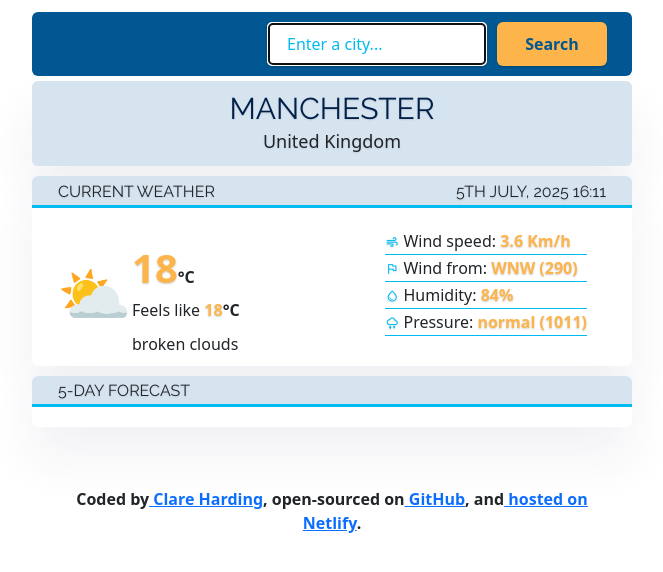
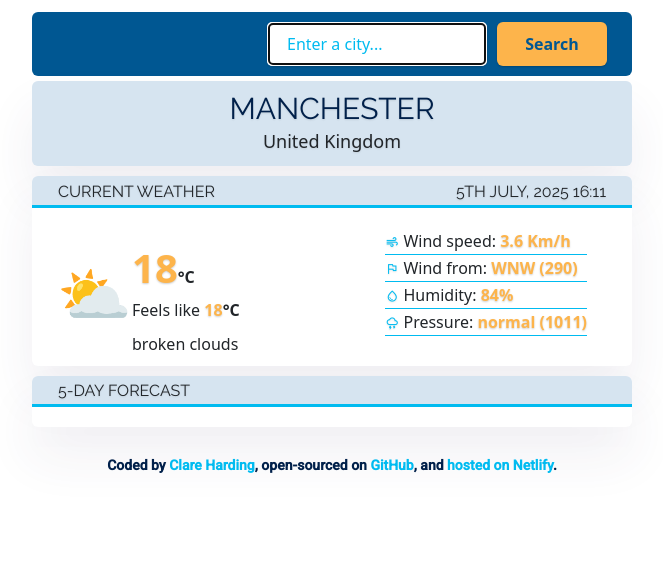
Before and after one commit to chardi90/react-forecast, a React (Create React App) app: page / in a window 1280 px wide. Shown: the top 572 px of the page, without its empty margins (308-971 px from the left). Built offline with nearby package versions, Linux system fonts and the light colour scheme.

Commit message:
Reorganised weather css & fixed footer styling

```diff
--- a/src/Footer.css
+++ b/src/Footer.css
@@ -1,26 +1,26 @@
-a {
-  color: #00bbf0;
-  text-decoration: none;
-}
-
-footer {
+.Footer {
   background-color: rgba(255, 255, 255, 0.08);
   border-radius: 6px;
-  text-align: center;
-  font-weight: bold;
   margin: 20px auto;
   max-width: 600px;
   padding: 10px 20px;
 }
 
-a:hover {
-  color: #fdb44b;
+.Footer p {
+  color: var(--dark-colour);
+  font-family: var(--body-font);
+  font-size: 14px;
+  font-weight: bold;
+  line-height: 1.2;
+  text-align: center;
+}
+
+.Footer a {
+  color: var(--underline-colour);
+  text-decoration: none;
+}
+
+.Footer a:hover {
+  color: var(--accent-colour);
   text-decoration: underline;
 }
-
-p {
-  color: var(--dark-colour);
-  font-family: "Roboto", sans-serif;
-  font-size: 14px;
-  font-style: normal;
-}
--- a/src/Footer.js
+++ b/src/Footer.js
@@ -3,35 +3,34 @@ import "./Footer.css";
 
 export default function Footer() {
   return (
-    <footer className="footer">
-      Coded by
+    <div className="Footer">
+      <p>
+        Coded by{" "}
         <a
           href="https://chardi-portfolio.netlify.app/"
           target="_blank"
           rel="noreferrer"
         >
-        {" "}
           Clare Harding
         </a>
-      , open-sourced on
+        , open-sourced on{" "}
         <a
           href="https://github.com/chardi90/react-forecast"
           target="_blank"
           rel="noreferrer"
         >
-        {" "}
           GitHub
         </a>
-      , and
+        , and{" "}
         <a
           href="https://forecast-on-react.netlify.app/"
           target="_blank"
           rel="noreferrer"
         >
-        {" "}
           hosted on Netlify
         </a>
         .
-    </footer>
+      </p>
+    </div>
   );
 }
--- a/src/Weather.css
+++ b/src/Weather.css
@@ -67,48 +67,48 @@ div.location.box {
   margin-top: 5px;
 }
 
-ul.forecast .material-symbols-outlined {
+ul .material-symbols-outlined {
   font-size: 18px;
 }
 
-ul.forecast {
+.Forecast ul {
   margin-left: 20px;
   margin-right: 20px;
 }
 
-ul.forecast li {
+.Forecast li {
   display: flex;
   justify-content: space-around;
   text-align: center;
   padding-top: 5px;
 }
 
-ul.forecast span.day-date {
+.Forecast .day-date {
   padding-top: 5px;
 }
 
-ul.forecast li .day {
+.Forecast li .day {
   font-size: 16px;
 }
 
-ul.forecast li .date {
+.Forecast li .date {
   font-size: 12px;
 }
 
-ul.forecast li .temp {
+.Forecast li .temp {
   font-size: 16px;
 }
 
-ul.forecast li .forecast-icon {
+.Forecast li .forecast-icon {
   position: relative;
   bottom: 3px;
   width: 60px;
 }
 
-ul.forecast li .conditions {
+.Forecast li .conditions {
   width: 20%;
 }
 
-ul.forecast li .temp-feels {
+.Forecast li .temp-feels {
   font-size: 12px;
 }
```
Lines whose indentation alone changed are shown as unchanged.
